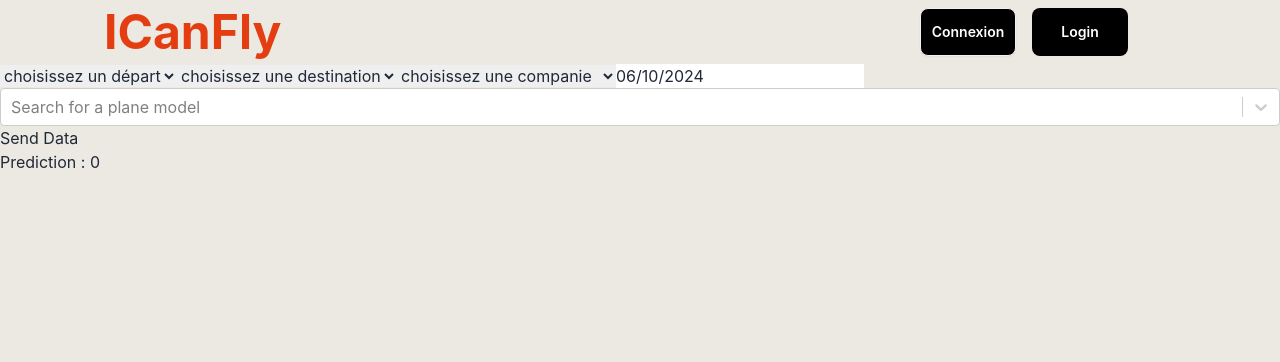
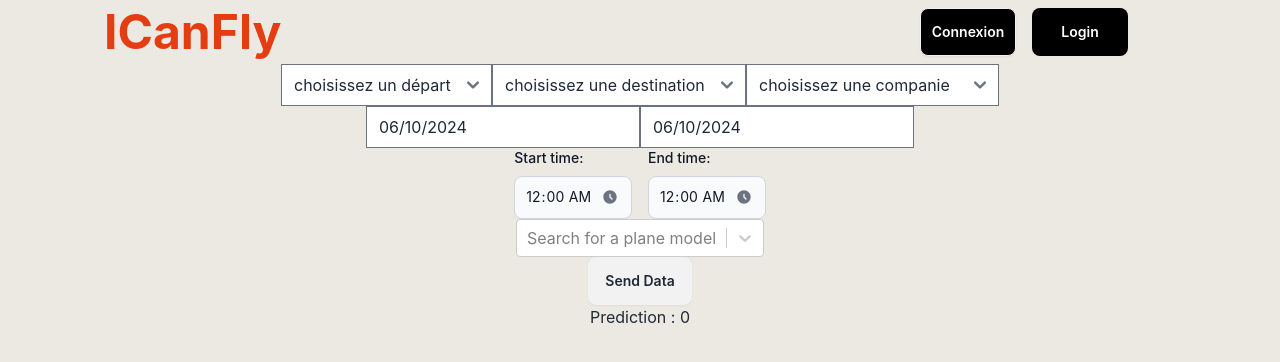
Before and after one commit to ICanFlyEfrei/ICanFlyFrontML, a React (Vite) app: page /search in a window 1280 px wide. Shown: the top 362 px of the page. Built offline with nearby package versions, Linux system fonts and the light colour scheme.

Commit message:
add missing parameters to research

```diff
--- a/package.json
+++ b/package.json
@@ -13,6 +13,7 @@
     "axios": "^1.7.2",
     "class-variance-authority": "^0.7.0",
     "clsx": "^2.1.1",
+    "flowbite": "^2.4.1",
     "react": "^18.2.0",
     "react-datepicker": "^6.9.0",
     "react-dom": "^18.2.0",
--- a/src/components/SearchBar/SearchBar.tsx
+++ b/src/components/SearchBar/SearchBar.tsx
@@ -16,6 +16,7 @@
     const [selectedDestination, setSelectedDestination] = useState<string>("");
     const [selectedCompany, setSelectedCompany] = useState<string>("");
     const [startDate, setStartDate] = useState(new Date());
+    const [endDate, setEndDate] = useState(new Date());
     const [selectedModel, setSelectedModel] = useState<string>("");
     const [prediction, setPrediction] = useState<number>(0)
 
@@ -87,6 +88,7 @@
     };
 
     return (
+        <div className="flex flex-col items-center">
             <div>
                 <select name="departure" onChange={onChange}>
                     <option value={undefined} > choisissez un départ</option>
@@ -100,17 +102,46 @@
                         <option value={value}>{airport}</option>
                     ))}
                 </select>
-
-
                 <select name="companies" onChange={onChange}>
                     <option value={undefined} > choisissez une companie</option>
                     {Object.entries(PlaneData.companies).map(([company, value]) => (
                         <option value={value}>{company}</option>
                     ))}
                 </select>
+            </div>
 
+            <div>
+                <DatePicker selected={startDate} onChange={(date: Date) => setStartDate(date)} />
+                <DatePicker selected={endDate} onChange={(date: Date) => setEndDate(date)} />
+            </div>
 
-            <DatePicker selected={startDate} onChange={(date: Date) => setStartDate(date)} />
+            <div>
+                <form className="max-w-[16rem] mx-auto grid grid-cols-2 gap-4">
+                    <div>
+                        <label className="block mb-2 text-sm font-medium text-gray-900 dark:text-white">Start time:</label>
+                        <div className="relative">
+                            <div className="absolute inset-y-0 end-0 top-0 flex items-center pe-3.5 pointer-events-none">
+                                <svg className="w-4 h-4 text-gray-500 dark:text-gray-400" aria-hidden="true" xmlns="http://www.w3.org/2000/svg" fill="currentColor" viewBox="0 0 24 24">
+                                    <path fill-rule="evenodd" d="M2 12C2 6.477 6.477 2 12 2s10 4.477 10 10-4.477 10-10 10S2 17.523 2 12Zm11-4a1 1 0 1 0-2 0v4a1 1 0 0 0 .293.707l3 3a1 1 0 0 0 1.414-1.414L13 11.586V8Z" clip-rule="evenodd"/>
+                                </svg>
+                            </div>
+                            <input type="time" name="start-time" className="bg-gray-50 border leading-none border-gray-300 text-gray-900 text-sm rounded-lg focus:ring-blue-500 focus:border-blue-500 block w-full p-2.5 dark:bg-gray-700 dark:border-gray-600 dark:placeholder-gray-400 dark:text-white dark:focus:ring-blue-500 dark:focus:border-blue-500" min="09:00" max="18:00" value="00:00" required />
+                        </div>
+                    </div>
+                    <div>
+                        <label className="block mb-2 text-sm font-medium text-gray-900 dark:text-white">End time:</label>
+                        <div className="relative">
+                            <div className="absolute inset-y-0 end-0 top-0 flex items-center pe-3.5 pointer-events-none">
+                                <svg className="w-4 h-4 text-gray-500 dark:text-gray-400" aria-hidden="true" xmlns="http://www.w3.org/2000/svg" fill="currentColor" viewBox="0 0 24 24">
+                                    <path fill-rule="evenodd" d="M2 12C2 6.477 6.477 2 12 2s10 4.477 10 10-4.477 10-10 10S2 17.523 2 12Zm11-4a1 1 0 1 0-2 0v4a1 1 0 0 0 .293.707l3 3a1 1 0 0 0 1.414-1.414L13 11.586V8Z" clip-rule="evenodd"/>
+                                </svg>
+                            </div>
+                            <input type="time" name="end-time" className="bg-gray-50 border leading-none border-gray-300 text-gray-900 text-sm rounded-lg focus:ring-blue-500 focus:border-blue-500 block w-full p-2.5 dark:bg-gray-700 dark:border-gray-600 dark:placeholder-gray-400 dark:text-white dark:focus:ring-blue-500 dark:focus:border-blue-500" min="09:00" max="18:00" value="00:00" required />
+                        </div>
+                    </div>
+                </form>
+            </div>
+
 
             <Select
                 options={options}
@@ -121,7 +152,7 @@
                 placeholder="Search for a plane model"
             />
 
-            <button onClick={handleButtonClick}>Send Data</button>
+            <button className="btn" onClick={handleButtonClick}>Send Data</button>
 
             <p>Prediction : {prediction}</p>
         </div>
--- a/src/pages/ClientPage/ClientPage.tsx
+++ b/src/pages/ClientPage/ClientPage.tsx
@@ -1,4 +1,4 @@
-import { useState } from "react";
+import { useEffect, useState } from "react";
 import PlaneData from "../../data/companiesDetail.json";
 import { Header } from "../../components/Header/Header";
 import DatePicker from "react-datepicker";
--- a/tailwind.config.js
+++ b/tailwind.config.js
@@ -3,6 +3,7 @@
   content: [
     "./index.html",
     "./src/**/*.{js,ts,jsx,tsx}",
+    "./node_modules/flowbite/**/*.js"
   ],
   theme: {
     extend: {},
@@ -17,7 +18,8 @@
     }
   },
   plugins: [
-    require("daisyui")
+    require("daisyui"),
+    require('flowbite/plugin')
   ],
   daisyui: {
     themes: false, // false: only light + dark | true: all themes | array: specific themes like this ["light", "dark", "cupcake"]
```
Also changed, not shown: 1 other file (tests, documents, lock files or other folders). Lines whose indentation alone changed are shown as unchanged.
